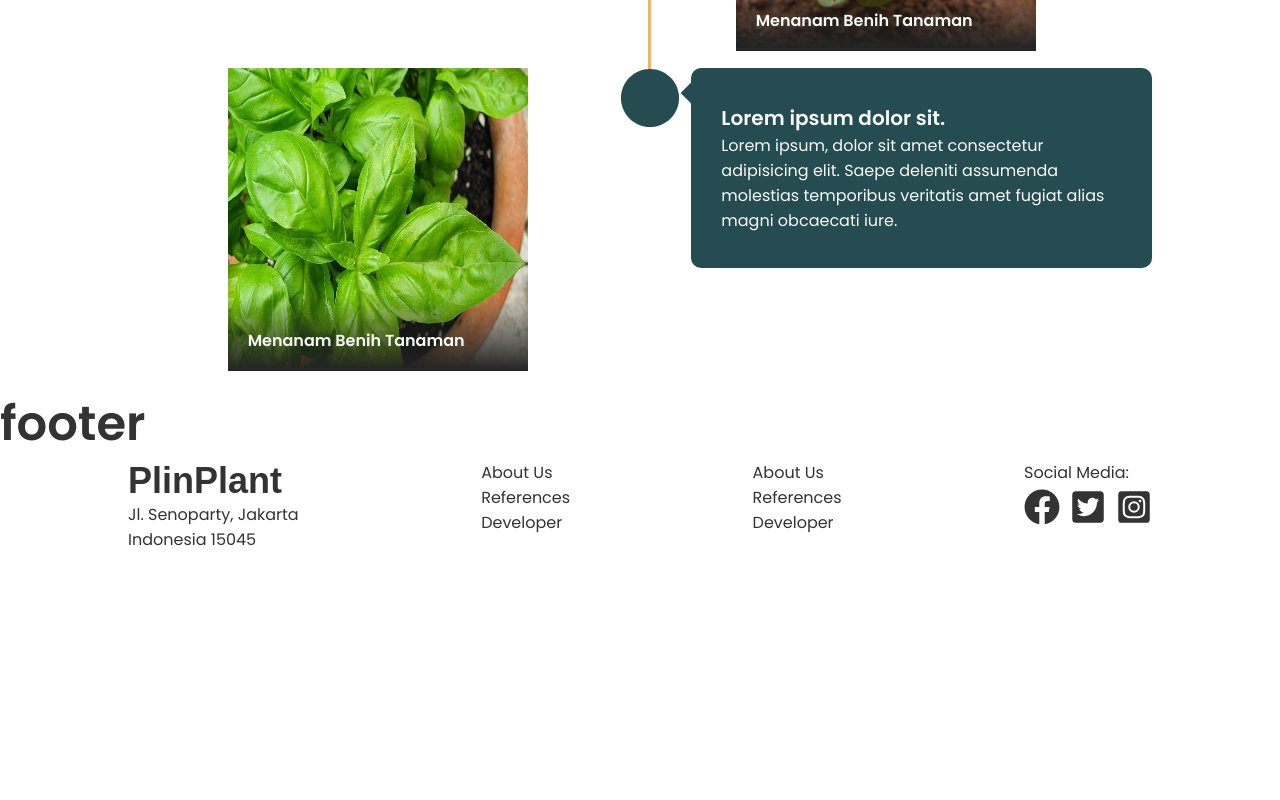
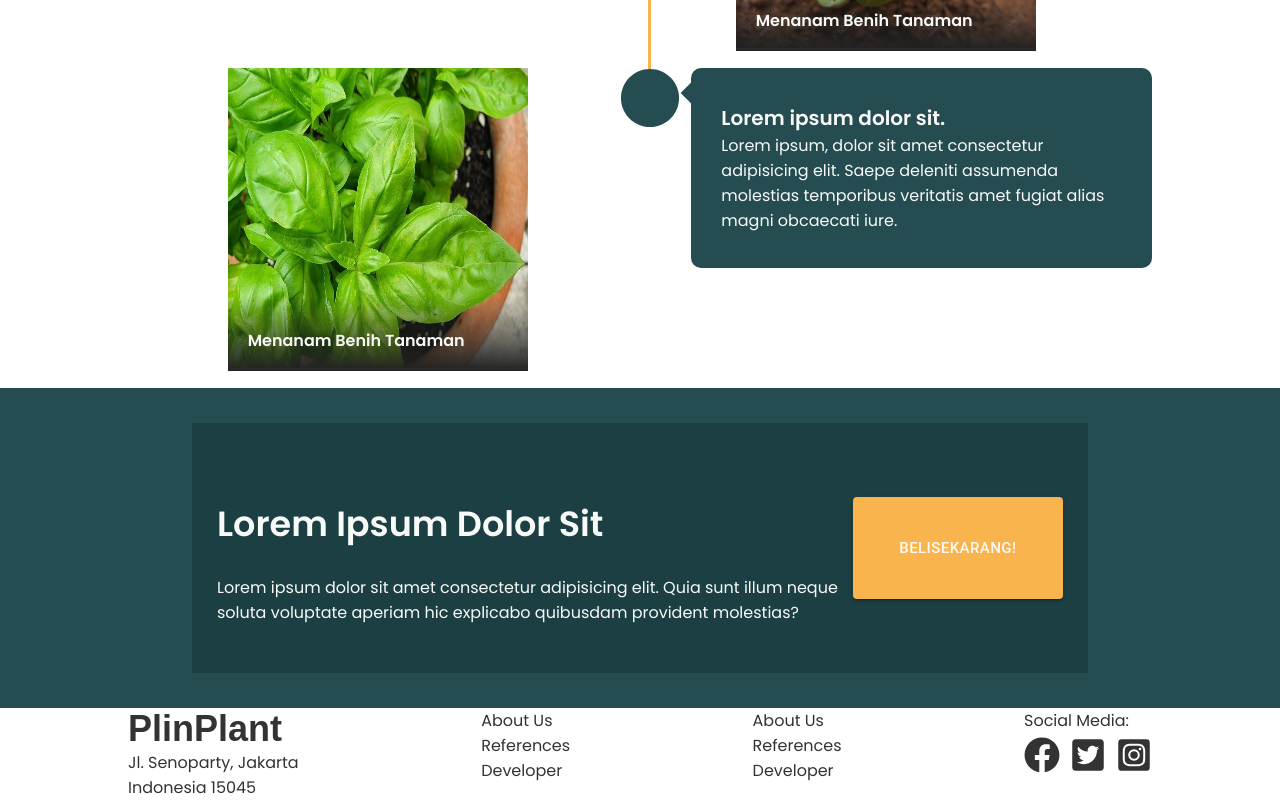
Before and after one commit to hanendyo/plinplant-clone, a React (Create React App) app: page / in a window 1280 px wide. Shown: the part 2129-2929 px from the top of the page. Before the commit the page ends 2681 px from the top, so only its background shows below. Built offline with nearby package versions, Linux system fonts and the light colour scheme; a web font is replaced by a local one.

Commit message:
Footer with Material UI

```diff
--- a/src/dhika/component/body/Body.component.js
+++ b/src/dhika/component/body/Body.component.js
@@ -1,5 +1,5 @@
 import styled from "styled-components";
-import { colors, StyledContainer } from "../../../master/constant/style/index";
+import { colors } from "../../../master/constant/style/index";
 
 export const Header = styled.div`
   text-align: center;
--- a/src/dhika/component/footer/Footer.component.js
+++ b/src/dhika/component/footer/Footer.component.js
@@ -0,0 +1,32 @@
+import styled from "styled-components";
+import { colors } from "../../../master/constant/style/index";
+
+export const TextContainer = styled.div`
+  display: flex;
+  flex-direction: column;
+
+  & > h2 {
+    margin: 25px 0;
+    color: ${colors.white};
+  }
+`;
+
+export const FooterContainer = styled.div`
+  width: 100%;
+  height: 40vh;
+  background: ${colors.green};
+  display: flex;
+  justify-content: center;
+  align-items: center;
+`;
+
+export const Container = styled.div`
+  width: 70%;
+  max-width: 1032px;
+  height: 250px;
+  background: red;
+  display: flex;
+  align-items: center;
+  padding: 25px;
+  background-color: ${colors.darkGreen};
+`;
--- a/src/dhika/component/footer/Footer.js
+++ b/src/dhika/component/footer/Footer.js
@@ -1,10 +1,66 @@
 import React from "react";
+import { TextContainer, FooterContainer, Container } from "./Footer.component";
+import Button from "@material-ui/core/Button";
+import {
+  makeStyles,
+  createMuiTheme,
+  ThemeProvider,
+} from "@material-ui/core/styles";
+import { colors } from "../../../master/constant/style/index";
+
+const useStyles = makeStyles((theme) => ({
+  root: {
+    "& > *": {
+      width: "300px",
+      height: "70px",
+      margin: theme.spacing(1),
+      padding: "0 50px",
+      color: `${colors.white}`,
+      fontWeight: "fontWeightBold",
+      textAlign: "left",
+    },
+  },
+}));
+
+const theme = createMuiTheme({
+  palette: {
+    primary: {
+      main: colors.yellow,
+    },
+  },
+});
 
 const Footer = () => {
+  const classes = useStyles();
+
   return (
-    <div>
-      <h1>footer</h1>
-    </div>
+    <>
+      <FooterContainer>
+        <Container>
+          <TextContainer>
+            <h2>Lorem Ipsum Dolor Sit</h2>
+            <p>
+              Lorem ipsum dolor sit amet consectetur adipisicing elit. Quia sunt
+              illum neque soluta voluptate aperiam hic explicabo quibusdam
+              provident molestias?
+            </p>
+          </TextContainer>
+          <ThemeProvider theme={theme}>
+            <Button
+              variant="contained"
+              color="primary"
+              size="large"
+              className={classes.root}
+              fontWeight="fontWeightBold"
+              m={1}
+              textAlign="left"
+            >
+              BeliSekarang!
+            </Button>
+          </ThemeProvider>
+        </Container>
+      </FooterContainer>
+    </>
   );
 };
 
```
